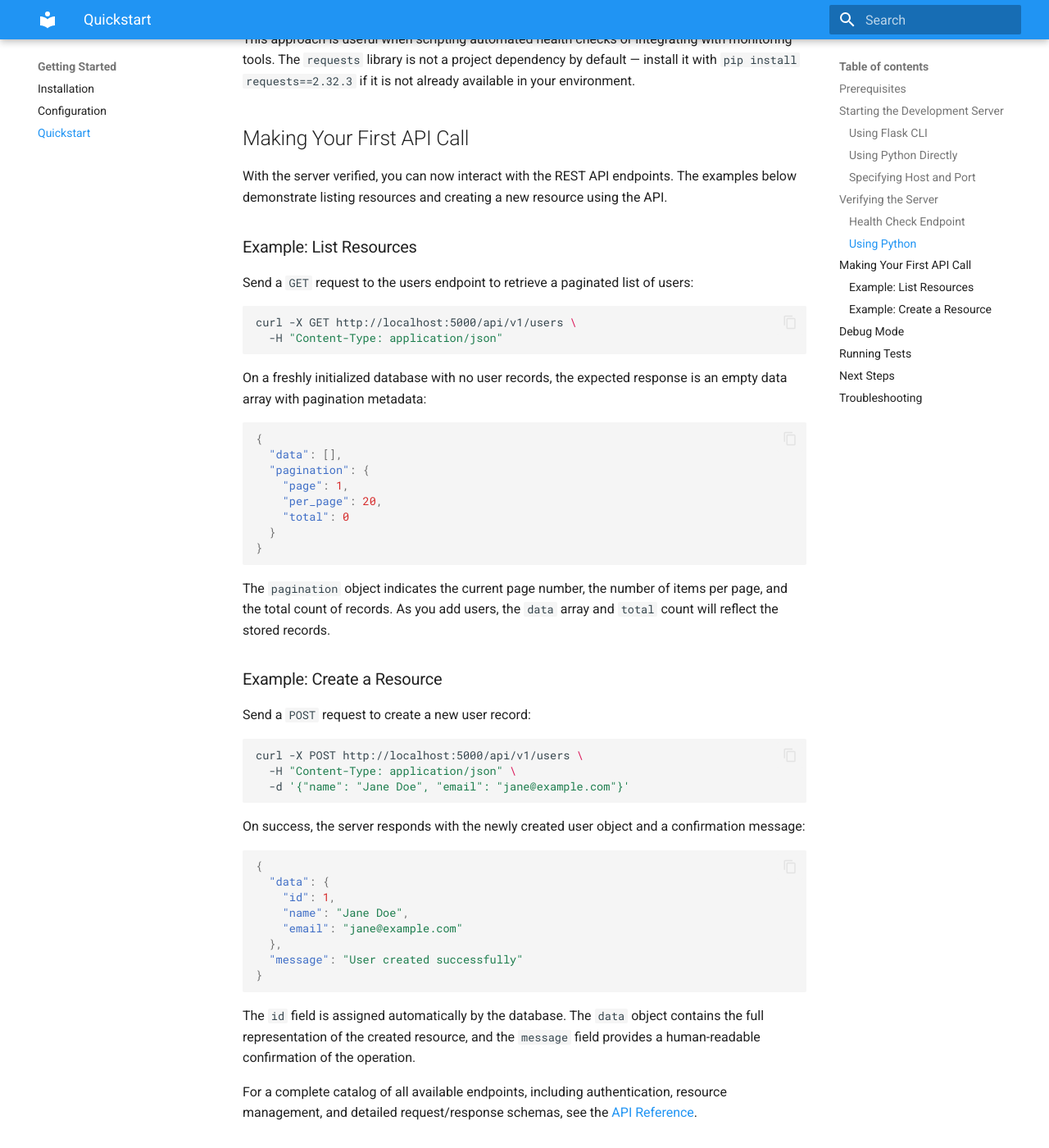
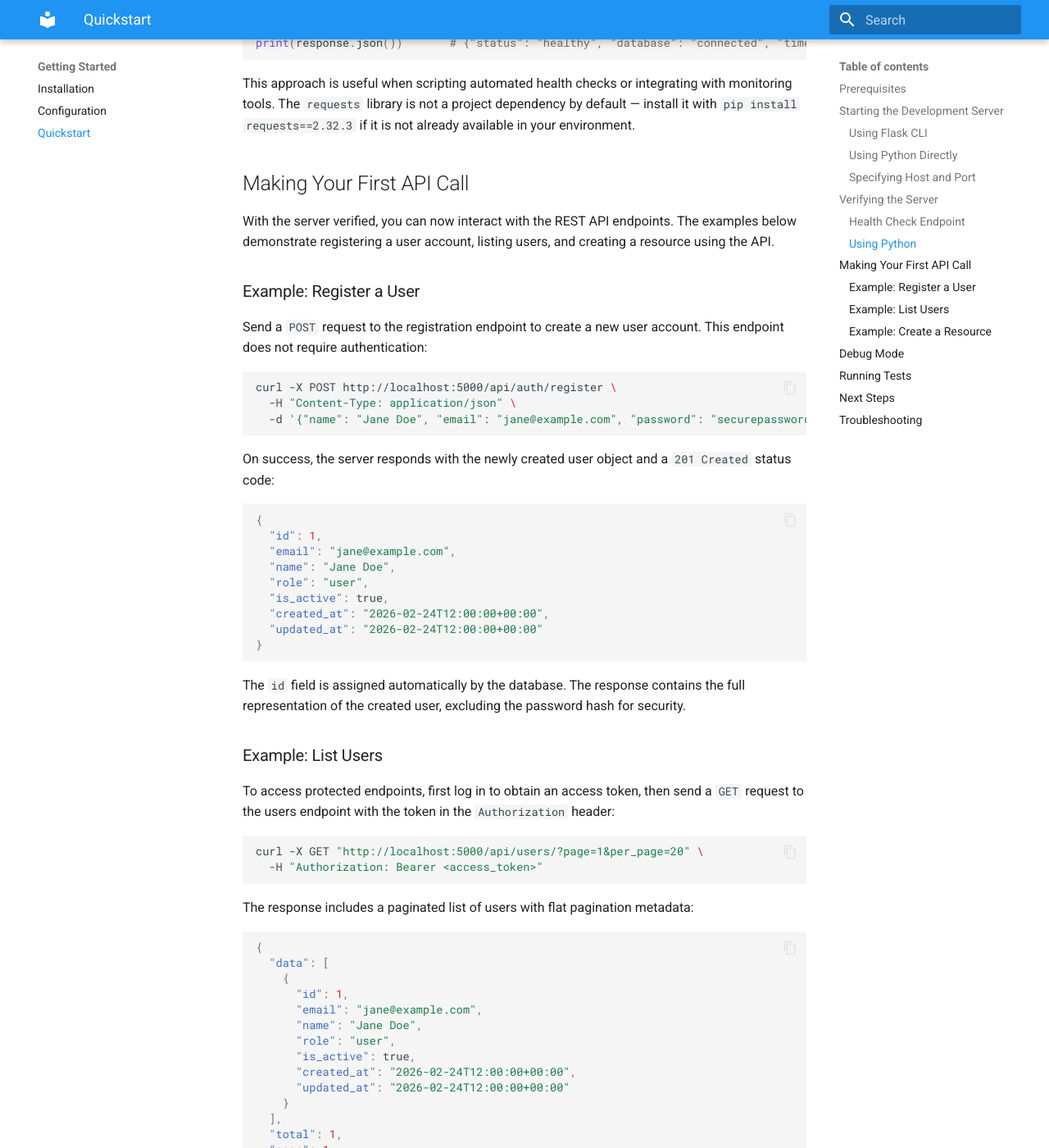
Before and after one commit to shaliniblitzy/24feb_23, an MkDocs documentation site: the page built from docs/getting-started/quickstart.md, in a window 1280 px wide and 1400 px high, scrolled down 2798 px. Shown: the whole window at 82% size. Built offline with MkDocs 1.6.1 and Material for MkDocs 9.7.7, drawn with Linux system fonts in a browser that asks for light colours; some of the changed text lies outside the part shown.

Commit message:
fix: resolve all 16 code review findings from checkpoint 2
- [CRITICAL] Fix flask-cors version 5.0.1→6.0.2 in installation.md (CVE fix)
- [MAJOR] Fix mkdocs-mermaid2-plugin version 1.1.1→1.2.3 in installation.md and README.md
- [MAJOR] Add password parameter to create_user() in services.md
- [MAJOR] Fix quickstart.md URL prefixes /api/v1/→/api/ to match endpoints.md
- [MAJOR] Fix quickstart.md user creation to use POST /api/auth/register
- [MAJOR] Fix quickstart.md health check response schema to match endpoints.md
- [MINOR] Add is_public parameter to create_resource() in services.md
- [MINOR] Add pyjwt==2.11.0 and bcrypt==4.2.1 to installation.md and requirements.txt
- [MINOR] Standardize h1-before-date format in all getting-started files
- [MINOR] Remove insecure SECRET_KEY default in configuration.md overview
- [MINOR] Align quickstart pagination and response formats with endpoints.md
- [MINOR] Add password field to quickstart user creation example
- [INFO] Add service-to-route response key transformation notes in services.md
- Fix broken CONTRIBUTING.md links in testing.md for mkdocs strict mode
- Fix serialization-1 anchor in services.md (hyphen→underscore)
- Fix /api/v1/ URL paths and health check schema in README.md for consistency

````diff
--- a/docs/getting-started/quickstart.md
+++ b/docs/getting-started/quickstart.md
@@ -1,6 +1,6 @@
+# Quickstart
+
 *Last updated: 2026-02-24*
-
-# Quickstart
 
 This guide walks you through starting the Flask server for the first time, verifying that it is running correctly with a health check, and making your first API call. It is intended for developers who have already completed the [Installation Guide](installation.md) and the [Configuration Guide](configuration.md) and are ready to launch the application and interact with it.
 
@@ -72,22 +72,23 @@ After starting the server, verify that it is running correctly by calling the he
 
 ### Health Check Endpoint
 
-The Flask server exposes a `/health` endpoint that returns the application's status and version. Use `curl` to send a request from a new terminal window:
+The Flask server exposes a `/health` endpoint that returns the application's health status, database connectivity, and a timestamp. Use `curl` to send a request from a new terminal window:
 
 ```bash
 curl http://localhost:5000/health
 ```
 
-You should receive a JSON response confirming that the server is healthy:
+You should receive a JSON response confirming that the server is healthy and the database is connected:
 
 ```json
 {
   "status": "healthy",
-  "version": "0.1.0"
+  "database": "connected",
+  "timestamp": "2026-02-24T12:00:00+00:00"
 }
 ```
 
-A `200 OK` status code with `"status": "healthy"` confirms that the server is running and able to process requests. If the command fails with a "Connection refused" error, verify that the server process is still running in the other terminal window.
+A `200 OK` status code with `"status": "healthy"` and `"database": "connected"` confirms that the server is running and can reach the database. If the command fails with a "Connection refused" error, verify that the server process is still running in the other terminal window.
 
 ### Using Python
 
@@ -98,63 +99,99 @@ import requests
 
 response = requests.get("http://localhost:5000/health")
 print(response.status_code)  # 200
-print(response.json())       # {"status": "healthy", "version": "0.1.0"}
+print(response.json())       # {"status": "healthy", "database": "connected", "timestamp": "..."}
 ```
 
 This approach is useful when scripting automated health checks or integrating with monitoring tools. The `requests` library is not a project dependency by default — install it with `pip install requests==2.32.3` if it is not already available in your environment.
 
 ## Making Your First API Call
 
-With the server verified, you can now interact with the REST API endpoints. The examples below demonstrate listing resources and creating a new resource using the API.
+With the server verified, you can now interact with the REST API endpoints. The examples below demonstrate registering a user account, listing users, and creating a resource using the API.
 
-### Example: List Resources
+### Example: Register a User
 
-Send a `GET` request to the users endpoint to retrieve a paginated list of users:
+Send a `POST` request to the registration endpoint to create a new user account. This endpoint does not require authentication:
 
 ```bash
-curl -X GET http://localhost:5000/api/v1/users \
-  -H "Content-Type: application/json"
+curl -X POST http://localhost:5000/api/auth/register \
+  -H "Content-Type: application/json" \
+  -d '{"name": "Jane Doe", "email": "jane@example.com", "password": "securepassword123"}'
 ```
 
-On a freshly initialized database with no user records, the expected response is an empty data array with pagination metadata:
+On success, the server responds with the newly created user object and a `201 Created` status code:
 
 ```json
 {
-  "data": [],
-  "pagination": {
-    "page": 1,
-    "per_page": 20,
-    "total": 0
-  }
+  "id": 1,
+  "email": "jane@example.com",
+  "name": "Jane Doe",
+  "role": "user",
+  "is_active": true,
+  "created_at": "2026-02-24T12:00:00+00:00",
+  "updated_at": "2026-02-24T12:00:00+00:00"
 }
 ```
 
-The `pagination` object indicates the current page number, the number of items per page, and the total count of records. As you add users, the `data` array and `total` count will reflect the stored records.
+The `id` field is assigned automatically by the database. The response contains the full representation of the created user, excluding the password hash for security.
+
+### Example: List Users
+
+To access protected endpoints, first log in to obtain an access token, then send a `GET` request to the users endpoint with the token in the `Authorization` header:
+
+```bash
+curl -X GET "http://localhost:5000/api/users/?page=1&per_page=20" \
+  -H "Authorization: Bearer <access_token>"
+```
+
+The response includes a paginated list of users with flat pagination metadata:
+
+```json
+{
+  "data": [
+    {
+      "id": 1,
+      "email": "jane@example.com",
+      "name": "Jane Doe",
+      "role": "user",
+      "is_active": true,
+      "created_at": "2026-02-24T12:00:00+00:00",
+      "updated_at": "2026-02-24T12:00:00+00:00"
+    }
+  ],
+  "total": 1,
+  "page": 1,
+  "pages": 1
+}
+```
+
+The `total` field indicates the total count of records, `page` is the current page number, and `pages` is the total number of pages. As you add users, these values will update accordingly.
 
 ### Example: Create a Resource
 
-Send a `POST` request to create a new user record:
+Send an authenticated `POST` request to create a new resource:
 
 ```bash
-curl -X POST http://localhost:5000/api/v1/users \
+curl -X POST http://localhost:5000/api/resources/ \
   -H "Content-Type: application/json" \
-  -d '{"name": "Jane Doe", "email": "jane@example.com"}'
+  -H "Authorization: Bearer <access_token>" \
+  -d '{"name": "Project Alpha", "description": "A sample project resource", "is_public": true}'
 ```
 
-On success, the server responds with the newly created user object and a confirmation message:
+On success, the server responds with the newly created resource and a `201 Created` status code:
 
 ```json
 {
-  "data": {
-    "id": 1,
-    "name": "Jane Doe",
-    "email": "jane@example.com"
-  },
-  "message": "User created successfully"
+  "id": 1,
+  "name": "Project Alpha",
+  "description": "A sample project resource",
+  "is_public": true,
+  "owner_id": 1,
+  "created_at": "2026-02-24T12:00:00+00:00",
+  "updated_at": "2026-02-24T12:00:00+00:00"
 }
 ```
 
-The `id` field is assigned automatically by the database. The `data` object contains the full representation of the created resource, and the `message` field provides a human-readable confirmation of the operation.
+The `owner_id` is automatically set to the authenticated user's ID based on the JWT token.
 
 For a complete catalog of all available endpoints, including authentication, resource management, and detailed request/response schemas, see the [API Reference](../api-reference/endpoints.md).
 
--- a/requirements.txt
+++ b/requirements.txt
@@ -10,6 +10,8 @@ flask-sqlalchemy==3.1.1
 flask-migrate==4.0.7
 python-dotenv==1.0.1
 gunicorn==23.0.0
+pyjwt==2.11.0
+bcrypt==4.2.1
 
 # Testing dependencies
 pytest==8.3.4
````
Also changed, not shown: README.md (+9 -8 lines), docs/api-reference/services.md (+25 -9 lines), docs/getting-started/configuration.md (+3 -3 lines), docs/getting-started/installation.md (+10 -6 lines), docs/guides/testing.md (+2 -2 lines).
